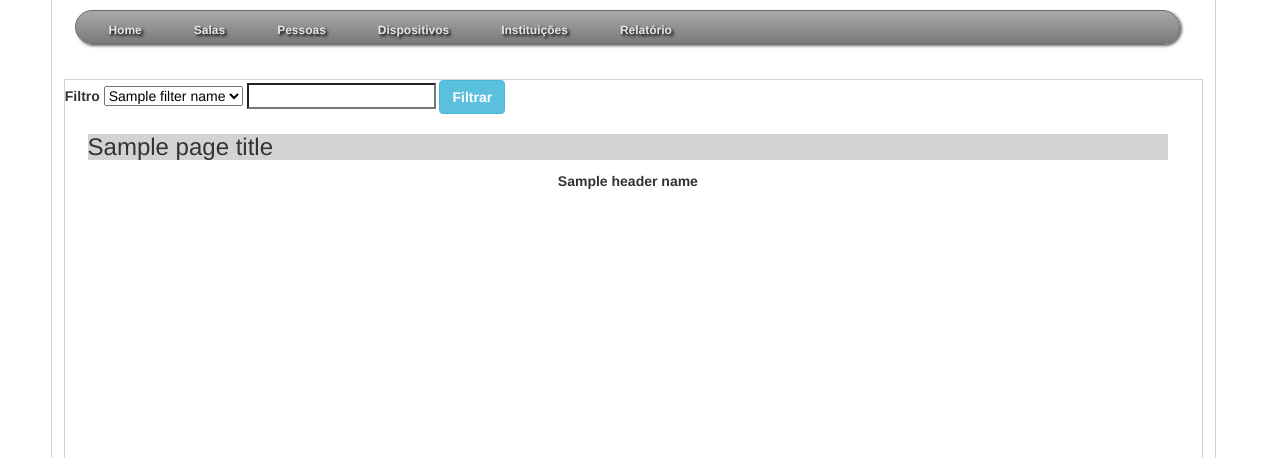
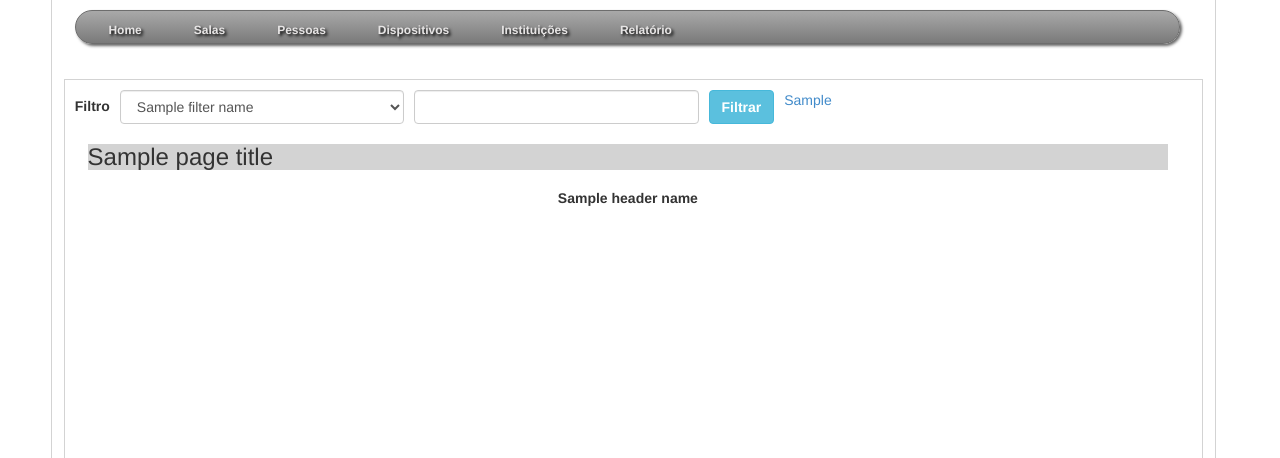
Before and after one commit to gmartini20/device_manager, a Django app: template device_manager/templates/report.html in a window 1280 px wide. Shown: the part 100-558 px from the top of the page. Run offline with Django 3.2, Linux system fonts and the light colour scheme; tables that the repository leaves empty hold one stand-in row (values such as "Sample post"); the template is opened without the code that fills it: values that come from a table or form of the project are taken from there, most other values are stand-ins (such as "Sample title", 1, 10 or a date in 2020); lists and menus that the app fills with data are empty; parts of the project's set-up code (start-up, migrations or seed data) failed here and were passed over.

```diff
--- a/device_manager/resources/css/base.css
+++ b/device_manager/resources/css/base.css
@@ -11,6 +11,12 @@ body {
     background-color: white;
     border-right: 1px solid #D3D3D3;
     border-left: 1px solid #D3D3D3;
+}
+
+.filter{
+    list-style: none;
+    float: left;
+    margin-left: 10px;
 }
 
 .btn-inverse {
--- a/device_manager/resources/js/report.js
+++ b/device_manager/resources/js/report.js
@@ -4,6 +4,18 @@ function linkTo(url, id){
 
 $(document).ready(
 function(){
+var acumulatedValeu = $("#acumulatedFilter").val();
+var filters = acumulatedValeu.split("&");
+console.log(filters);
+var html = "<li class='filter'><a class='filters' onClick='deleteFilter(this)' href='#'>{0}</a></li>";
+for (var i = 0; i < filters.length; i++){
+    console.log("Filtro", filters[i]);
+    console.log($('#choosen_filters'))
+    $("#choosen_filters").append(html.replace("{0}", filters[i]));
+}
+
+
+
 elements = document.getElementsByClassName('wide')
 for (var i=0;i< elements.length; i++){
     elements[i].parentNode.style.width = '100%';
@@ -23,16 +35,52 @@ $('#filterButton').click(function(){
             url = document.URL.split(replaceAll(acumulatedValeu, ' ', '%20'))[0]
             acumulatedValeu += "&";
         }
-        console.log(selectedOption);
-        console.log(textFilter);
         acumulatedValeu += selectedOption + "=" + textFilter;
-        console.log("url", url);
-        console.log("filtro", acumulatedValeu);
         window.location.href = url + acumulatedValeu + '/';
     }
 })
+})
 
-})
+function deleteFilter(e){
+    var text = e.innerHTML;
+    var acumulated_filter = $('#acumulatedFilter').val();
+    var filters = acumulated_filter.split(text);
+    var filter = filters[0] + filters[1];
+    separated_filter = filter.split('&');
+    var new_filter = '';
+    for (var i = 0; i < separated_filter.length; i++){
+        if (i == 0 && (separated_filter[i])){
+            new_filter = separated_filter[i];
+        }
+        else{
+            if (separated_filter[i]){
+                console.log('novo_filtro', separated_filter[i]);
+                new_filter += '&' + separated_filter[i];
+            }
+        }
+    }
+    e.parentNode.removeChild(e);
+    $("#acumulatedFilter").val(new_filter);
+    var splited_urls = document.URL.split(text);
+    var splited_url = splited_urls[0] + splited_urls[1];
+    splited_url = splited_url.split('&');
+    var url = "";
+    for (var i = 0; i < splited_url.length; i++){
+        if (i == 0 && (splited_url[i])){
+            url = splited_url[i];
+        }
+        else{
+            console.log(splited_url[i])
+            if (splited_url[i] && splited_url.indexOf('=') != -1){
+                console.log('novo_filtro', splited_url[i]);
+                url += '&' + splited_url[i];
+            }
+        }
+    }
+    url += '/'
+    console.log('urlk', url);
+    window.location.href = url;
+};
 
 function replaceAll(string, token, newtoken) {
     while (string.indexOf(token) != -1) {
--- a/device_manager/templates/edit.html
+++ b/device_manager/templates/edit.html
@@ -51,7 +51,7 @@
             </li>
         </ul>
     </div>
-    <table>
+    <table class='table'>
         <thead>
         <tr>
         {% for header_name in header_name_list %}
--- a/device_manager/templates/list.html
+++ b/device_manager/templates/list.html
@@ -12,7 +12,7 @@
             </li>
         </ul>
     </div>
-    <table>
+    <table class="table">
         <thead>
         <tr>
         {% for header_name in header_name_list %}
--- a/device_manager/templates/report.html
+++ b/device_manager/templates/report.html
@@ -2,22 +2,26 @@
 
 {% block content %}
 <script src="/resources/report.js"></script>
-<div id="filter">
-    <label>Filtro</label>
-    <select id="filterKind">
+<div id="filter" style="margin-top: 10px;">
+    <label style="float: left; margin-left: 10px; height: 15px; line-height: 33px;">Filtro</label>
+    <select style="width: 25%; float: left; margin-left: 10px;" class='form-control' id="filterKind">
         {% for filter_name in filters %}
             <option value="{{ filter_name.Valor }}">{{ filter_name.Nome }}</option>
         {% endfor %}
     <select>
-    <input id="filterText" name="filterText"/>
+    <input id="filterText" style="width: 25%; float: left; margin-left: 10px;" class='form-control' name="filterText"/>
     <input type="hidden" id="acumulatedFilter" name="acumulatedFilter" value='{{ acumulated_value }}'>
-    <button class='btn btn-info' id="filterButton" type="button"> Filtrar </button>
+    <button style="float:left; margin-left: 10px;" class='btn btn-info' id="filterButton" type="button"> Filtrar </button>
+</div>
+<div>
+    <ul id="choosen_filters">
+    </ul>
 </div>
 <div id='table_content'>
     <div id='table_title'>
         <h3>{{page_title}}</h3>
     </div>
-    <table>
+    <table class='table'>
         <thead>
         <tr>
         {% for header_name in header_name_list %}
```
